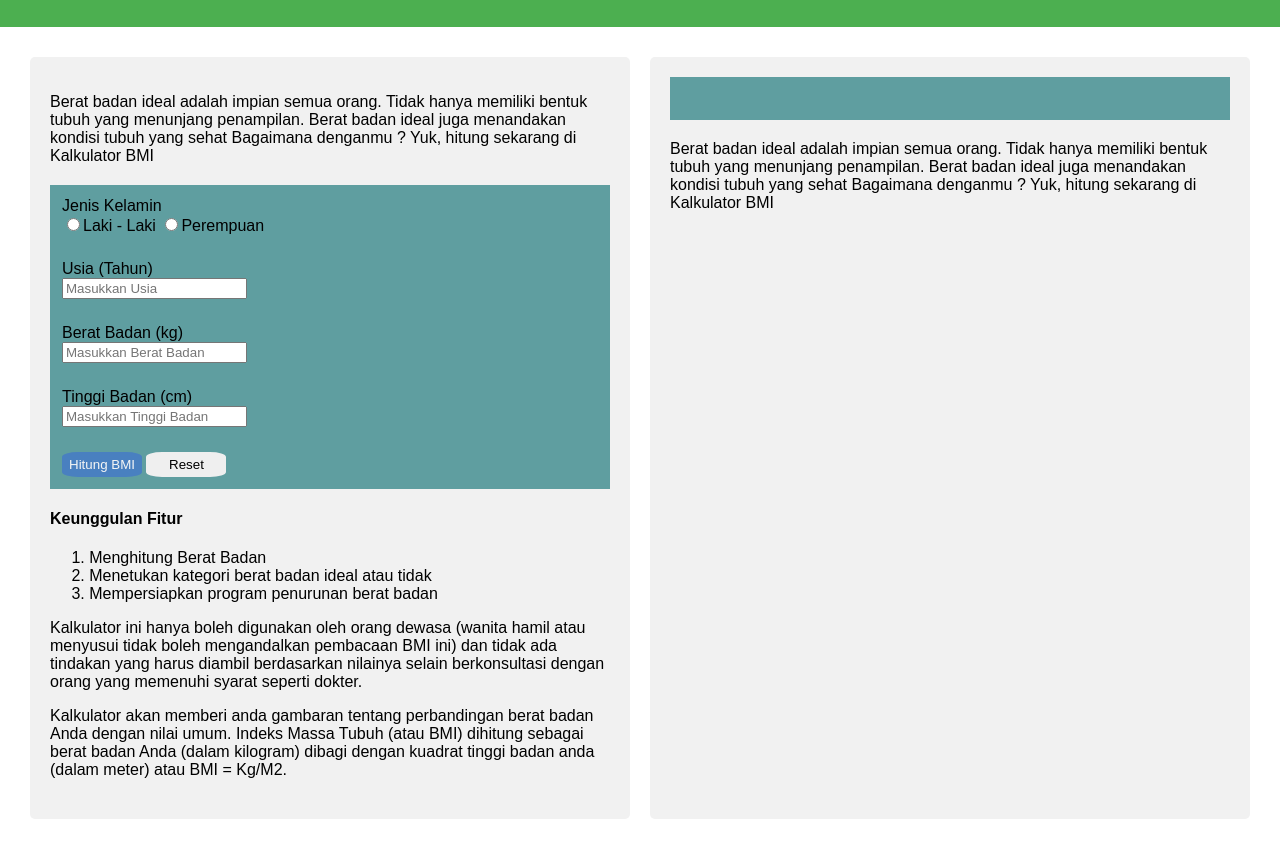
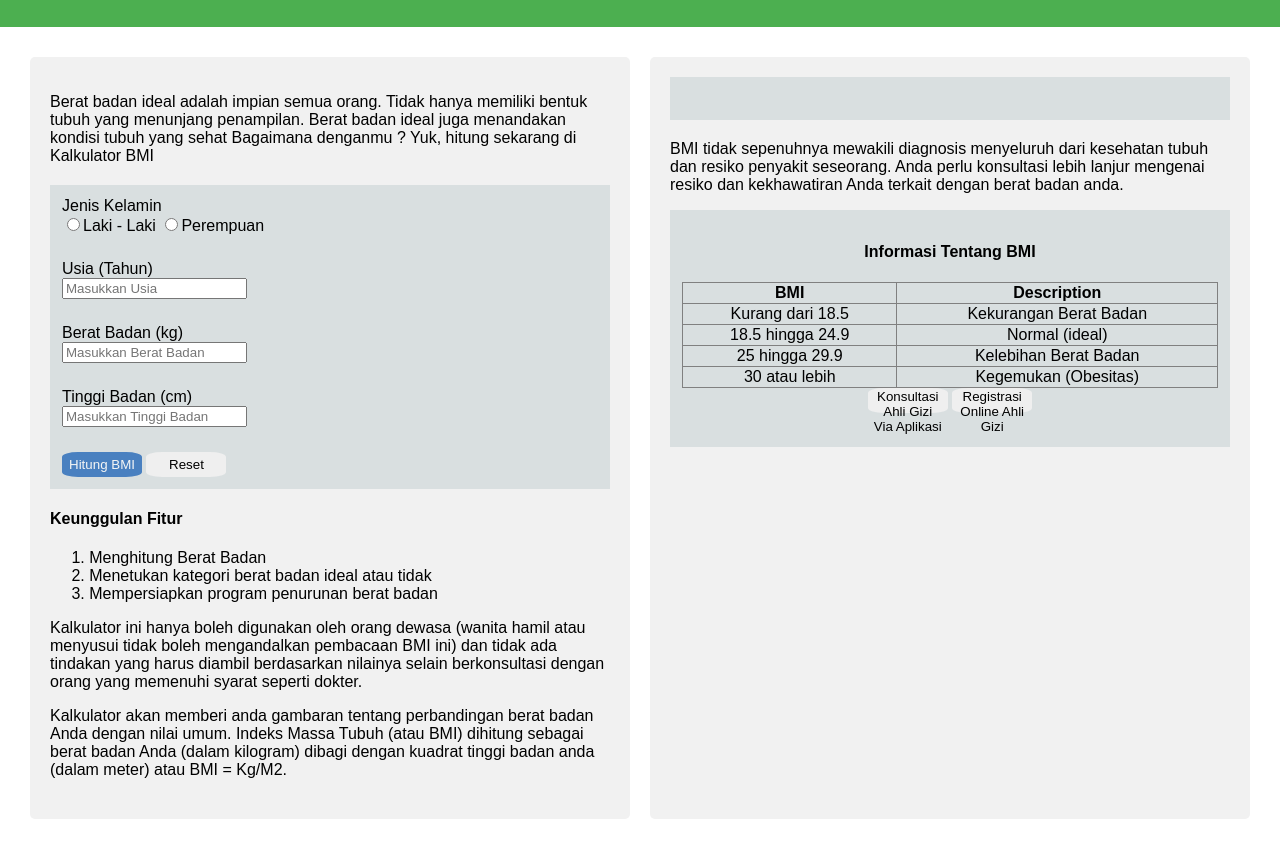
Before and after one commit to revou-fundamental-course/5-aug-24-RaflyLanden, a plain HTML site: page index.html in a window 1280 px wide. Shown: the part 61-910 px from the top of the page. Drawn offline with Linux system fonts and the light colour scheme.

Commit message:
form, css

```diff
--- a/css/index.css
+++ b/css/index.css
@@ -1,4 +1,3 @@
-
 
 main{
     display: flex;
@@ -44,12 +43,8 @@ article, form, section {
     margin-bottom: 20px;
 }
 
-
-
-
-
 form{
-    background-color: cadetblue;
+    background-color: rgb(217, 223, 224);
     padding: 12px;
 }
 
@@ -91,6 +86,20 @@ ol{
     margin: 0%;
 }
 
+.hasil-penginputan{
+    text-align: center;
+}
+
+.informasi-BMI{
+    text-align: center;
+}
+
+.tabel{
+    width: 100%;
+    text-align: center;
+    border-collapse: collapse;
+}
+
 
 @media only screen and (max-width: 480px) {
     main{
--- a/index.html
+++ b/index.html
@@ -77,16 +77,44 @@
 
         <aside class="kanan">
             <section>
-                <form method="dialog">
+                <form class="hasil-penginputan" method="dialog">
                     <h3 id="hasil"></h3>
 
                 </form>
 
                 <p>
-                    Berat badan ideal adalah impian semua orang. Tidak hanya memiliki bentuk tubuh yang menunjang
-                penampilan. Berat badan ideal juga menandakan kondisi tubuh yang sehat Bagaimana denganmu ?
-                Yuk, hitung sekarang di Kalkulator BMI
+                    BMI tidak sepenuhnya mewakili diagnosis menyeluruh dari kesehatan tubuh
+                    dan resiko penyakit seseorang. Anda perlu konsultasi lebih lanjur mengenai resiko
+                    dan kekhawatiran Anda terkait dengan berat badan anda.
                 </p>
+
+                <form class="informasi-BMI">
+                    <h4>Informasi Tentang BMI</h4>
+                    <table class="tabel" border="1">
+                        <tr>
+                            <th>BMI</th>
+                            <th>Description</th>
+                        </tr>
+                        <tr>
+                            <td>Kurang dari 18.5</td>
+                            <td>Kekurangan Berat Badan</td>
+                        </tr>
+                        <tr>
+                            <td>18.5 hingga 24.9</td>
+                            <td>Normal (ideal)</td>
+                        </tr>
+                        <tr>
+                            <td>25 hingga 29.9</td>
+                            <td>Kelebihan Berat Badan</td>
+                        </tr>
+                        <tr>
+                            <td>30 atau lebih</td>
+                            <td>Kegemukan (Obesitas)</td>
+                        </tr>
+                    </table>
+                    <button>Konsultasi Ahli Gizi Via Aplikasi</button>
+                    <button>Registrasi Online Ahli Gizi</button>
+                </form>
 
             </section>
         </aside>
--- a/js/index.js
+++ b/js/index.js
@@ -16,17 +16,17 @@ function formValidate() {
         // Tentukan kategori BMI
         let message = "";
         if (jumlah < 18.5) {
-            message = "Kurus";
+            message = "Kekurangan berat badan";
         } else if (jumlah >= 18.5 && jumlah < 24.9) {
-            message = "Normal";
+            message = "Normal (ideal)";
         } else if (jumlah >= 25 && jumlah < 29.9) {
-            message = "Gemuk";
+            message = "Kelebihan berat badan";
         } else {
-            message = "Obesitas";
+            message = "Kegemukan (Obesitas)";
         }
 
         // Tampilkan hasil BMI dan pesan
-        hasilElement.innerHTML = `BMI kamu adalah ${jumlah.toFixed(2)} - ${message}`;
+        hasilElement.innerHTML = `BMI kamu adalah ${jumlah.toFixed(2)} = ${message}`;
     }
 }
 
```
